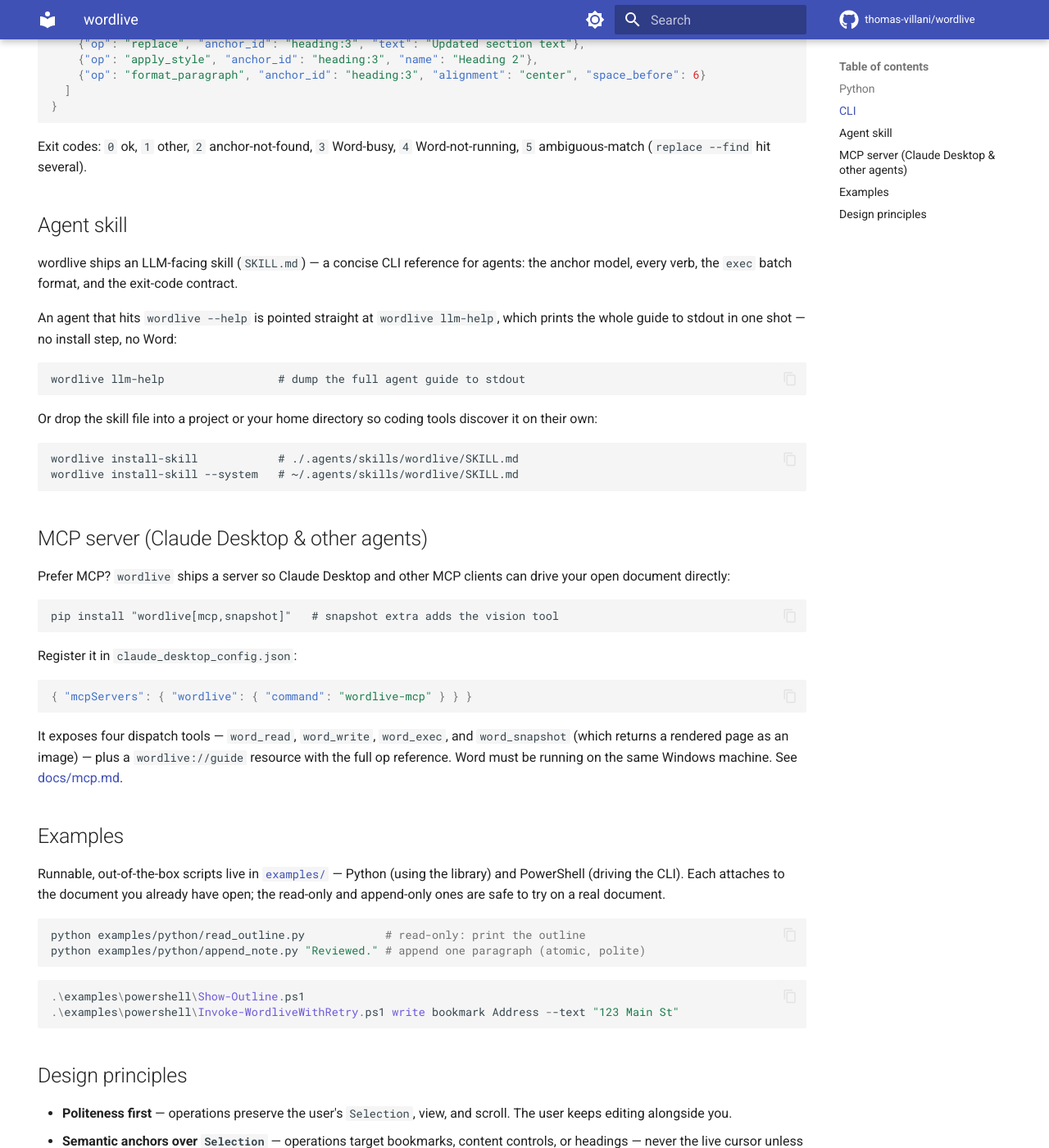
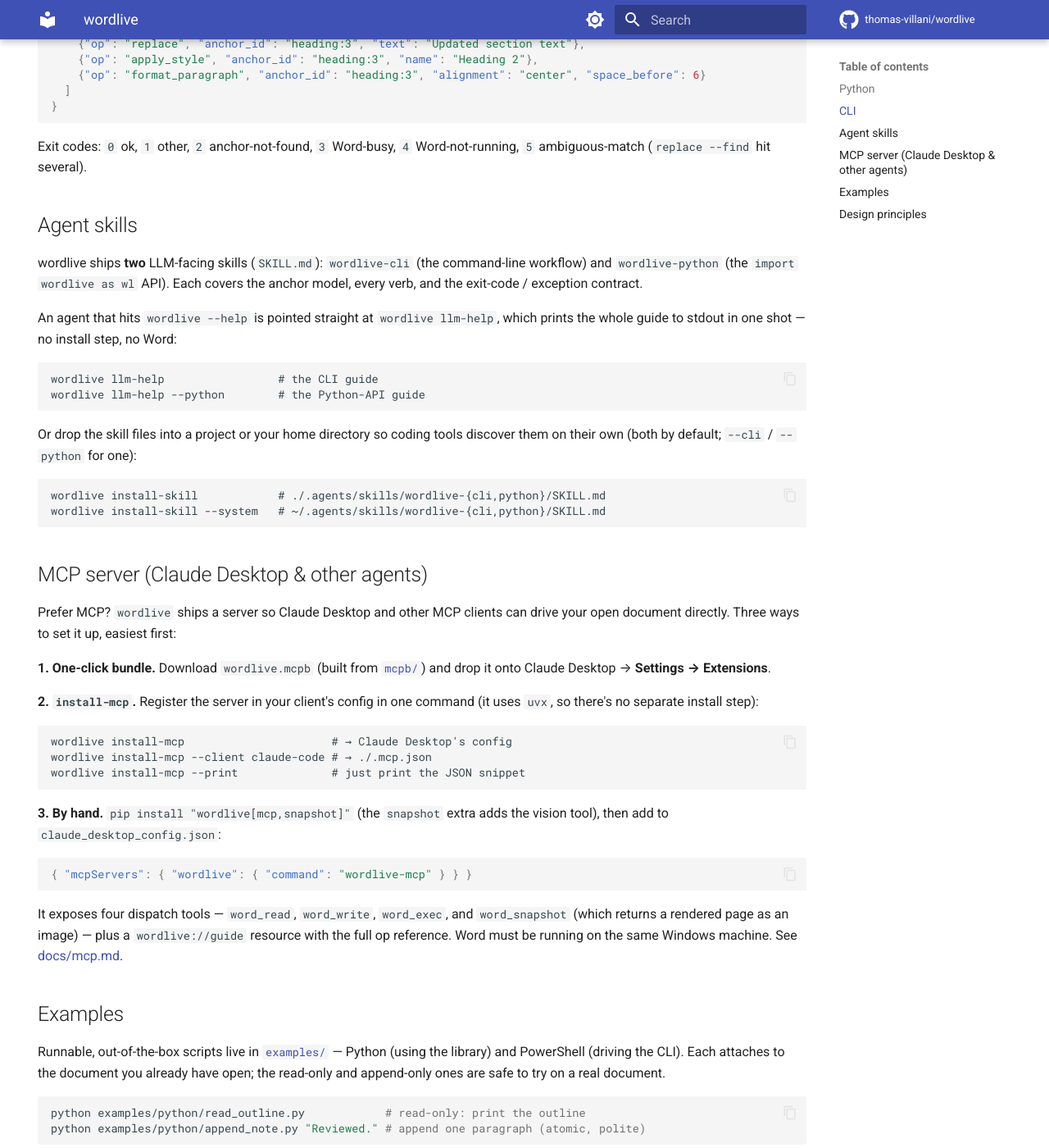
Before and after one commit to thomas-villani/wordlive, an MkDocs documentation site: the page built from docs/index.md, in a window 1280 px wide and 1400 px high, scrolled down 3031 px. Shown: the whole window at 82% size. Built offline with MkDocs 1.6.1 and Material for MkDocs 9.7.7, drawn with Linux system fonts in a browser that asks for light colours; comment, search, counter and statistics services are not loaded.

Commit message:
feat: Python-API skill, MCP bundle, and `install-mcp`
Bring the agent-install surface to parity with pptlive.

- Agent skills: split the single SKILL.md into a two-skill layout —
  `wordlive-cli` (renamed) and a new `wordlive-python` guide for agents with a
  Python sandbox but no CLI. `_guide.py` gains a `kind` arg; `install-skill`
  installs both by default (`--cli` / `--python`); `llm-help --python` prints
  the Python guide.
- MCP bundle: add `mcpb/` (manifest.json, pyproject.toml, src/server.py
  launcher, .mcpbignore, README) — a one-click `.mcpb` for Claude Desktop.
  Wire the manifest + bundle version/pin into `[tool.bumpversion]`.
- `wordlive install-mcp`: register the MCP server in Claude Desktop or Claude
  Code (--client/--name/--directory/--config/--print/--force).
- Add the `wordlive-mcp` console script (was referenced by docs but undefined).
- Tests for the two skills, `llm-help --python`, and `install-mcp`; docs in
  README/cli.md/mcp.md and a CHANGELOG entry.

Co-Authored-By: Claude Opus 4.8 (1M context) <noreply@anthropic.com>

````diff
--- a/README.md
+++ b/README.md
@@ -141,37 +141,48 @@ Where `ops.json` looks like:
 
 Exit codes: `0` ok, `1` other, `2` anchor-not-found, `3` Word-busy, `4` Word-not-running, `5` ambiguous-match (`replace --find` hit several).
 
-## Agent skill
+## Agent skills
 
-wordlive ships an LLM-facing skill (`SKILL.md`) — a concise CLI reference for
-agents: the anchor model, every verb, the `exec` batch format, and the
-exit-code contract.
+wordlive ships **two** LLM-facing skills (`SKILL.md`): `wordlive-cli` (the
+command-line workflow) and `wordlive-python` (the `import wordlive as wl` API).
+Each covers the anchor model, every verb, and the exit-code / exception contract.
 
 An agent that hits `wordlive --help` is pointed straight at `wordlive llm-help`,
 which prints the whole guide to stdout in one shot — no install step, no Word:
 
 ```
-wordlive llm-help                 # dump the full agent guide to stdout
+wordlive llm-help                 # the CLI guide
+wordlive llm-help --python        # the Python-API guide
 ```
 
-Or drop the skill file into a project or your home directory so coding tools
-discover it on their own:
+Or drop the skill files into a project or your home directory so coding tools
+discover them on their own (both by default; `--cli` / `--python` for one):
 
 ```
-wordlive install-skill            # ./.agents/skills/wordlive/SKILL.md
-wordlive install-skill --system   # ~/.agents/skills/wordlive/SKILL.md
+wordlive install-skill            # ./.agents/skills/wordlive-{cli,python}/SKILL.md
+wordlive install-skill --system   # ~/.agents/skills/wordlive-{cli,python}/SKILL.md
 ```
 
 ## MCP server (Claude Desktop & other agents)
 
 Prefer MCP? `wordlive` ships a server so Claude Desktop and other MCP clients can
-drive your open document directly:
+drive your open document directly. Three ways to set it up, easiest first:
+
+**1. One-click bundle.** Download `wordlive.mcpb` (built from
+[`mcpb/`](https://github.com/thomas-villani/wordlive/tree/main/mcpb)) and drop it
+onto Claude Desktop → **Settings → Extensions**.
+
+**2. `install-mcp`.** Register the server in your client's config in one command
+(it uses `uvx`, so there's no separate install step):
 
 ```
-pip install "wordlive[mcp,snapshot]"   # snapshot extra adds the vision tool
+wordlive install-mcp                      # → Claude Desktop's config
+wordlive install-mcp --client claude-code # → ./.mcp.json
+wordlive install-mcp --print              # just print the JSON snippet
 ```
 
-Register it in `claude_desktop_config.json`:
+**3. By hand.** `pip install "wordlive[mcp,snapshot]"` (the `snapshot` extra adds
+the vision tool), then add to `claude_desktop_config.json`:
 
 ```json
 { "mcpServers": { "wordlive": { "command": "wordlive-mcp" } } }
--- a/docs/cli.md
+++ b/docs/cli.md
@@ -1124,13 +1124,15 @@ $ wordlive exec --script ops.json
 ## `llm-help`
 
 ```
-wordlive llm-help
+wordlive llm-help [--python]
 ```
 
-Print the full **agent guide** — the bundled `SKILL.md` — to stdout: the anchor
-model, every read/write verb, image insertion, the `exec` batch format, and the
-exit-code taxonomy. `wordlive --help` points an agent straight here, so a model
-can get everything it needs in one call without an install step.
+Print a full **agent guide** — a bundled `SKILL.md` — to stdout: the anchor
+model, every verb, image insertion, the `exec` batch format, and the exit-code
+taxonomy. `wordlive --help` points an agent straight here, so a model can get
+everything it needs in one call without an install step. Defaults to the **CLI**
+guide; `--python` prints the **Python-API** (`import wordlive as wl`) guide
+instead.
 
 Unlike every other command, the output is raw Markdown rather than JSON (and is
 unaffected by `--json/--text`) — it's documentation, exactly like `--help`
@@ -1139,7 +1141,7 @@ fronts the installed skill is stripped. Offline: it never touches Word.
 
 ```bash
 $ wordlive llm-help
-# wordlive
+# wordlive (CLI)
 
 `wordlive` drives a **running** Microsoft Word instance over COM (Windows only).
 ...
@@ -1152,26 +1154,74 @@ want coding tools to discover it on their own.
 ## `install-skill`
 
 ```
-wordlive install-skill [--system] [--force]
+wordlive install-skill [--cli | --python] [--system] [--force]
 ```
 
-Install the bundled **agent skill** (`SKILL.md`) so LLM coding tools can pick up
-how to drive wordlive. By default it writes to the current project at
-`./.agents/skills/wordlive/SKILL.md`; `--system` installs it for your user at
-`~/.agents/skills/wordlive/SKILL.md`. This command is offline — it never touches
-Word. It refuses to clobber an existing file unless you pass `--force`.
+Install wordlive's bundled **agent skills** so LLM coding tools can pick up how
+to drive it. wordlive ships two: `wordlive-cli` (the command-line workflow) and
+`wordlive-python` (the `import wordlive as wl` API). **Both** are installed by
+default; pass `--cli` or `--python` for just one. They land under the current
+project at `./.agents/skills/<name>/SKILL.md` (or `~/.agents/skills/<name>/` with
+`--system`). Offline — it never touches Word, and refuses to clobber an existing
+file unless you pass `--force`.
 
 ```bash
 $ wordlive install-skill
-{"ok": true, "scope": "local", "path": ".../.agents/skills/wordlive/SKILL.md", "bytes": 6172}
+{"ok": true, "scope": "local", "installed": [
+  {"kind": "cli",    "name": "wordlive-cli",    "path": ".../.agents/skills/wordlive-cli/SKILL.md",    "bytes": 6172},
+  {"kind": "python", "name": "wordlive-python", "path": ".../.agents/skills/wordlive-python/SKILL.md", "bytes": 7460}]}
 
-$ wordlive install-skill --system --force
-{"ok": true, "scope": "system", "path": "/home/you/.agents/skills/wordlive/SKILL.md", "bytes": 6172}
+$ wordlive install-skill --python --system --force
+{"ok": true, "scope": "system", "installed": [
+  {"kind": "python", "name": "wordlive-python", "path": "/home/you/.agents/skills/wordlive-python/SKILL.md", "bytes": 7460}]}
 ```
 
-The skill is a concise CLI reference — anchors, the read/write verbs, image
-insertion, the `exec` batch format, and the exit-code contract — written for an
-agent to load into context. Failures: `1` if the target can't be written.
+Failures: `1` if a target can't be written (every target is checked up front, so
+a missing `--force` fails before anything is written).
+
+## `install-mcp`
+
+```
+wordlive install-mcp [--client claude-desktop|claude-code] [--name NAME]
+    [--directory DIR] [--config PATH] [--print] [--force]
+```
+
+Register wordlive's [MCP server](mcp.md) in an agent's config so a client can
+drive your open document. It merges an `mcpServers.<name>` entry (default name
+`wordlive`) that launches the stdio server with
+`uvx --from "wordlive[mcp,snapshot]" wordlive-mcp` — no separate install step,
+and the `snapshot` extra enables the vision tool. Offline: it only edits config,
+never touches Word — restart the client to load the change.
+
+- `--client claude-desktop` (default) writes the OS-specific
+  `claude_desktop_config.json`; `--client claude-code` writes a project-local
+  `./.mcp.json`.
+- `--directory DIR` registers a **local checkout** via
+  `uv run --directory DIR wordlive-mcp` (for development) instead of the PyPI
+  `uvx` form.
+- `--config PATH` targets a specific config file; `--print` just emits the JSON
+  snippet (writing nothing) so you can paste it into any client.
+- It refuses to overwrite an existing server entry unless you pass `--force`.
+
+```bash
+$ wordlive install-mcp --print
+{
+  "mcpServers": {
+    "wordlive": {
+      "command": "uvx",
+      "args": ["--from", "wordlive[mcp,snapshot]", "wordlive-mcp"]
+    }
+  }
+}
+
+$ wordlive install-mcp
+{"ok": true, "client": "claude-desktop", "path": ".../Claude/claude_desktop_config.json",
+ "server": "wordlive", "action": "created", "entry": {"command": "uvx", "args": ["--from", "wordlive[mcp,snapshot]", "wordlive-mcp"]}}
+```
+
+Failures: `1` if the config can't be read/written, isn't a JSON object, or the
+server entry already exists without `--force`. For the bundle (`.mcpb`) and a
+full tool reference, see the [MCP server page](mcp.md).
 
 ## LLM tool-use example
 
--- /dev/null
+++ b/mcpb/README.md
@@ -0,0 +1,41 @@
+# wordlive MCP bundle (`.mcpb`)
+
+This directory packages wordlive's MCP server as an **MCP bundle** — a single
+`.mcpb` file you drag onto Claude Desktop's *Extensions* pane to install the
+server in one click, no JSON editing.
+
+The bundle carries no wordlive code: `manifest.json` + `pyproject.toml` declare a
+dependency on the published `wordlive[mcp,snapshot]` package, and `src/server.py`
+is a thin launcher. At load time Claude Desktop's `uv` runtime resolves and runs
+`wordlive-mcp` from PyPI.
+
+## Requirements
+
+- Windows with Microsoft Word installed (wordlive drives a live Word over COM).
+- A recent Claude Desktop (the one with the *Extensions* / MCP-bundle installer).
+- [`uv`](https://docs.astral.sh/uv/) on PATH — the bundle's declared runtime.
+
+## Install (end users)
+
+1. Download `wordlive.mcpb` (a release asset, or build it below).
+2. Open Claude Desktop → **Settings → Extensions** and drop the file in (or
+   double-click it).
+3. Open a `.docx` in Word, and the `word_read` / `word_write` / `word_exec` /
+   `word_snapshot` tools appear.
+
+Prefer to wire it up by hand? `wordlive install-mcp` writes the same
+`mcpServers` entry into your client config — see the
+[MCP docs](https://thomas-villani.github.io/wordlive/mcp/).
+
+## Build / repack
+
+```bash
+npm install -g @anthropic-ai/mcpb   # one-time
+mcpb validate manifest.json
+mcpb pack . wordlive.mcpb            # from this dir (bare `mcpb pack` names it mcpb.mcpb)
+```
+
+The bundle version is kept in lock-step with the package by `bump-my-version`
+(see `[tool.bumpversion]` in the root `pyproject.toml`): a release bumps
+`manifest.json`, this `pyproject.toml`, and its `wordlive[mcp,snapshot]>=` pin
+together.
````
Also changed, not shown: CHANGELOG.md (+9 -0 lines), docs/mcp.md (+46 -22 lines), pyproject.toml (+21 -0 lines), src/wordlive/_skill/wordlive-cli/SKILL.md (renamed from src/wordlive/_skill/SKILL.md, +4 -3 lines), src/wordlive/_skill/wordlive-python/SKILL.md (added, +260 -0 lines), 8 other files.
